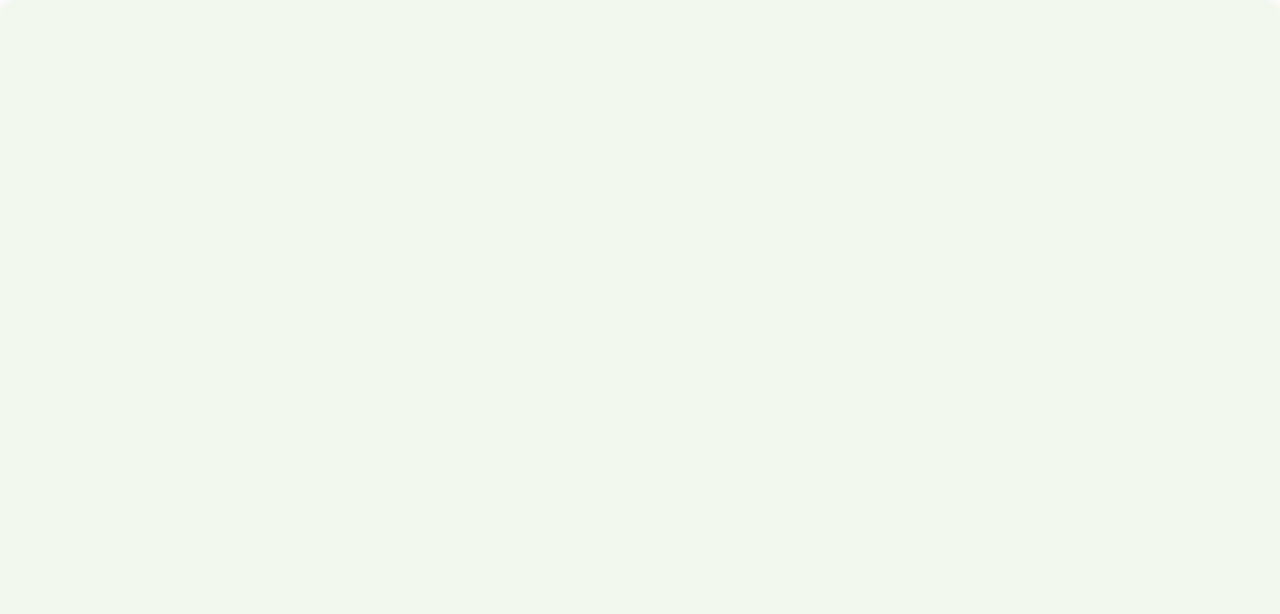
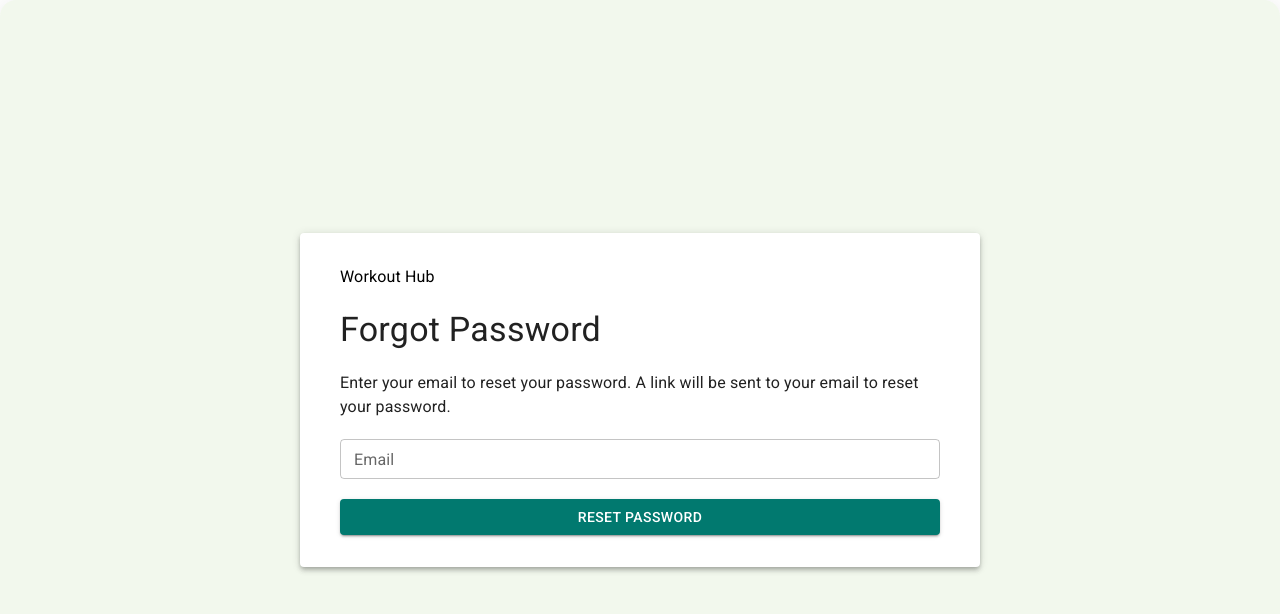
Before and after one commit to squach28/workout_hub, a React (Vite) app in the folder frontend/: page /forgotPassword in a window 1280 px wide. Shown: the top 614 px of the page. Built offline with nearby package versions, Linux system fonts and the light colour scheme.

Commit message:
basic forgot password form implemented

```diff
--- a/frontend/src/pages/ForgotPassword.tsx
+++ b/frontend/src/pages/ForgotPassword.tsx
@@ -1,4 +1,13 @@
-import { Box, Stack } from "@mui/material";
+import {
+  Box,
+  Paper,
+  Stack,
+  Link,
+  Typography,
+  TextField,
+  Button,
+} from "@mui/material";
+import { Link as RouterLink } from "react-router-dom";
 
 const ForgotPassword = () => {
   return (
@@ -20,9 +29,48 @@ const ForgotPassword = () => {
           justifyContent: "center",
           minHeight: "100vh",
         }}
-      ></Stack>
+      >
+        <ForgotPasswordForm />
+      </Stack>
     </Box>
   );
 };
 
+const ForgotPasswordForm = () => {
+  return (
+    <Paper
+      elevation={4}
+      sx={{
+        px: { xs: 2, md: 5 },
+        py: { xs: 2, md: 4 },
+        minWidth: { md: "400px" },
+        maxWidth: { md: "600px" },
+      }}
+    >
+      <Stack sx={{ display: "flex", flexDirection: "column", gap: 2.5 }}>
+        <Link
+          to="/"
+          component={RouterLink}
+          sx={{ textDecoration: "none", color: "black" }}
+        >
+          <Typography>Workout Hub</Typography>
+        </Link>
+        <Typography variant="h4">Forgot Password</Typography>
+        <Typography>
+          Enter your email to reset your password. A link will be sent to your
+          email to reset your password.
+        </Typography>
+        <TextField
+          id="email"
+          name="email"
+          size="small"
+          label="Email"
+          variant="outlined"
+        />
+        <Button variant="contained">Reset Password</Button>
+      </Stack>
+    </Paper>
+  );
+};
+
 export default ForgotPassword;
```
